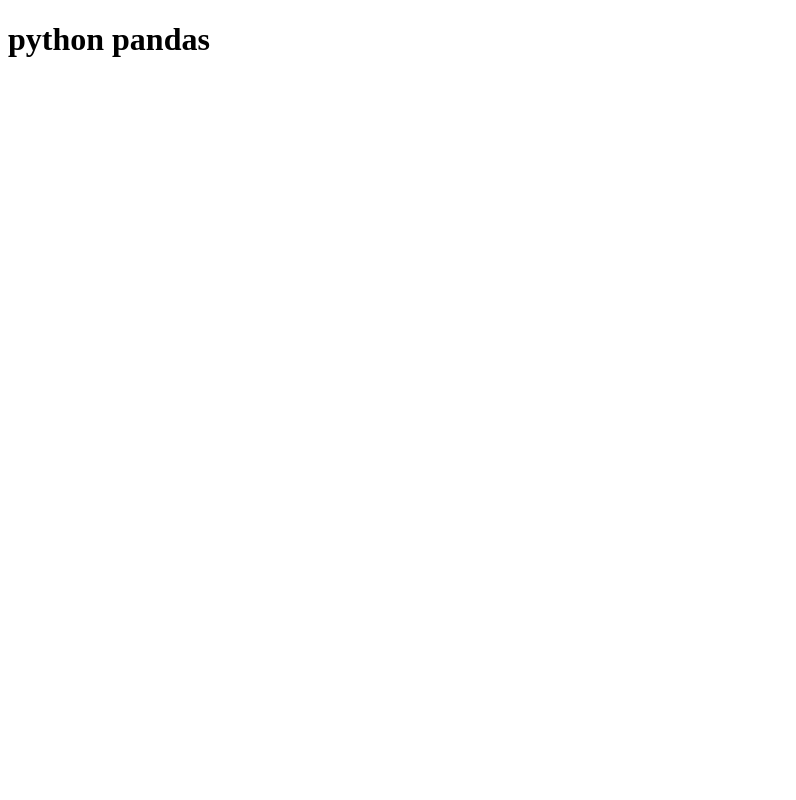
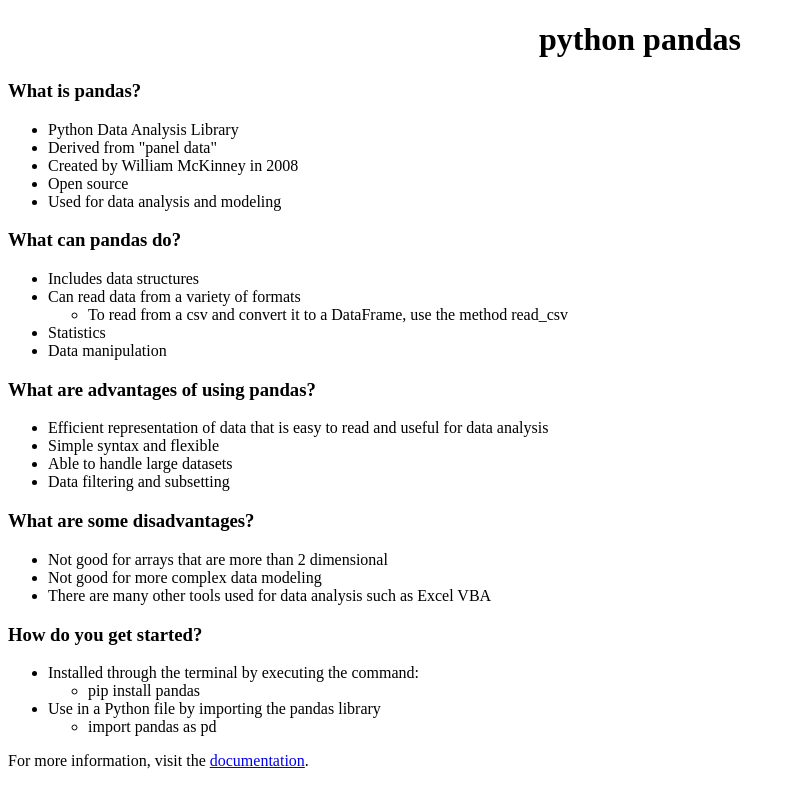
Before and after one commit to tinawong15/softdev-p03, a Flask app: page / in a window 1280 px wide. Before the commit the part shown is almost empty. Shown: the whole page, without its empty margins (0-796 px from the left). Run offline with Flask 2, Linux system fonts and the light colour scheme.

Commit message:
added presentation part

```diff
--- a/templates/index.html
+++ b/templates/index.html
@@ -5,6 +5,54 @@
     <title>python pandas</title>
   </head>
   <body>
-    <h1>python pandas</h1>
+    <center><h1>python pandas</h1></center>
+    <h3>What is pandas?</h3>
+      <ul>
+        <li>Python Data Analysis Library</li>
+        <li>Derived from "panel data"</li>
+        <li>Created by William McKinney in 2008</li>
+        <li>Open source</li>
+        <li>Used for data analysis and modeling</li>
+      </ul>
+    <h3>What can pandas do?</h3>
+      <ul>
+        <li>Includes data structures</li>
+        <li>Can read data from a variety of formats
+          <ul>
+            <li>To read from a csv and convert it to a DataFrame, use the method read_csv</li>
+          </ul>
+        </li>
+        <li>Statistics</li>
+        <li>Data manipulation</li>
+      </ul>
+    <h3>What are advantages of using pandas?</h3>
+      <ul>
+        <li>Efficient representation of data that is easy to read and useful for data analysis</li>
+        <li>Simple syntax and flexible</li>
+        <li>Able to handle large datasets</li>
+        <li>Data filtering and subsetting</li>
+      </ul>
+    <h3>What are some disadvantages?</h3>
+      <ul>
+        <li>Not good for arrays that are more than 2 dimensional</li>
+        <li>Not good for more complex data modeling</li>
+        <li>There are many other tools used for data analysis such as Excel VBA</li>
+      </ul>
+    <h3>How do you get started?</h3>
+      <ul>
+        <li>Installed through the terminal by executing the command:
+          <ul>
+            <li>pip install pandas</li>
+          </ul>
+        </li>
+        <li>Use in a Python file by importing the pandas library
+          <ul>
+            <li>import pandas as pd</li>
+          </ul>
+        </li>
+      </ul>
+    <footer>
+      For more information, visit the <a href="https://pandas.pydata.org/">documentation</a>.
+    </footer>
   </body>
 </html>
```
